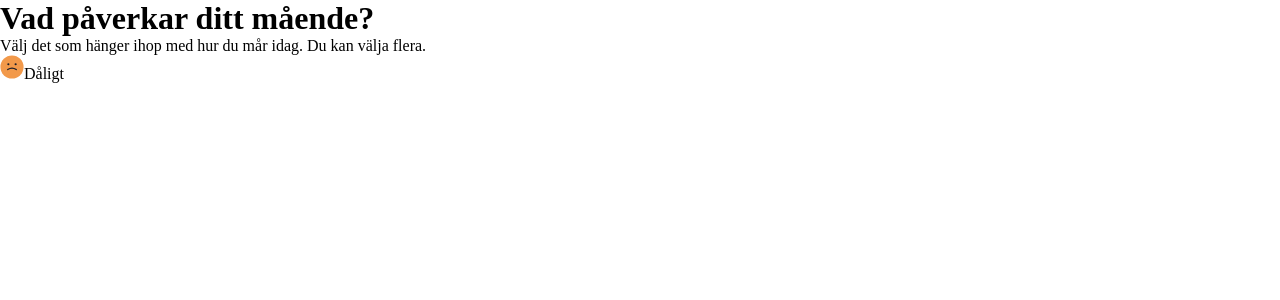
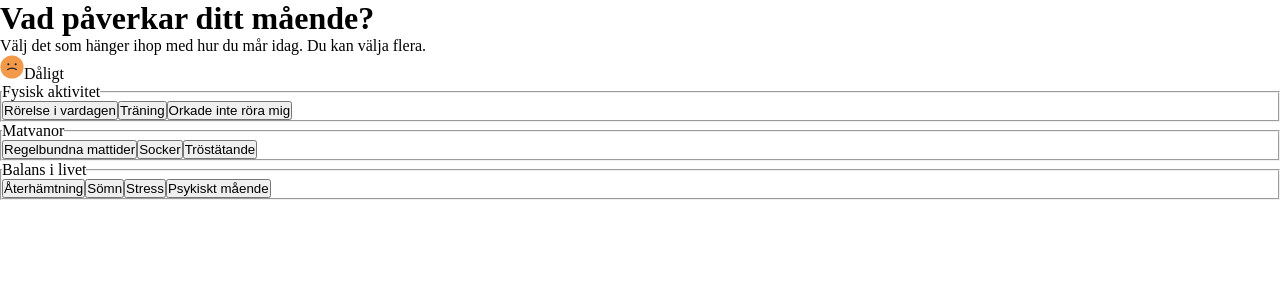
Before and after one commit to xeffie/probits-hackathon-team01, a React (Vite) app in the folder frontend/: page / in a window 1280 px wide. Shown: the top 300 px of the page. Built offline with nearby package versions, Linux system fonts and the light colour scheme.

Commit message:
feat: add tag groups for reflection selection in ReflectionTagsPage

```diff
--- a/frontend/src/pages/reflectionTagsPage/ReflectionTagsPage.jsx
+++ b/frontend/src/pages/reflectionTagsPage/ReflectionTagsPage.jsx
@@ -1,6 +1,21 @@
 import { useState } from 'react';
 import MoodFace from '../../moodComponents/MoodFace';
 import './reflectionTagsPage.css';
+
+const tagGroups = [
+	{
+		title: 'Fysisk aktivitet',
+		tags: ['Rörelse i vardagen', 'Träning', 'Orkade inte röra mig'],
+	},
+	{
+		title: 'Matvanor',
+		tags: ['Regelbundna mattider', 'Socker', 'Tröstätande'],
+	},
+	{
+		title: 'Balans i livet',
+		tags: ['Återhämtning', 'Sömn', 'Stress', 'Psykiskt mående'],
+	},
+];
 
 function ReflectionTagsPage({
 	activity = null,
@@ -25,6 +40,20 @@ function ReflectionTagsPage({
 					<span>{mood.label}</span>
 				</div>
 			)}
+
+			{tagGroups.map((group) => (
+				<fieldset key={group.title}>
+					<legend>{group.title}</legend>
+
+					<div className='reflection-tags__choices'>
+						{group.tags.map((tag) => (
+							<button key={tag} type='button'>
+								{tag}
+							</button>
+						))}
+					</div>
+				</fieldset>
+			))}
 		</main>
 	);
 }
```
